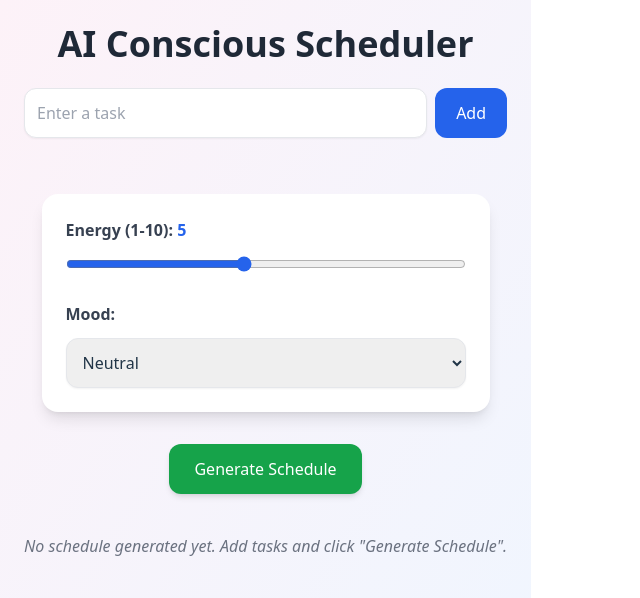
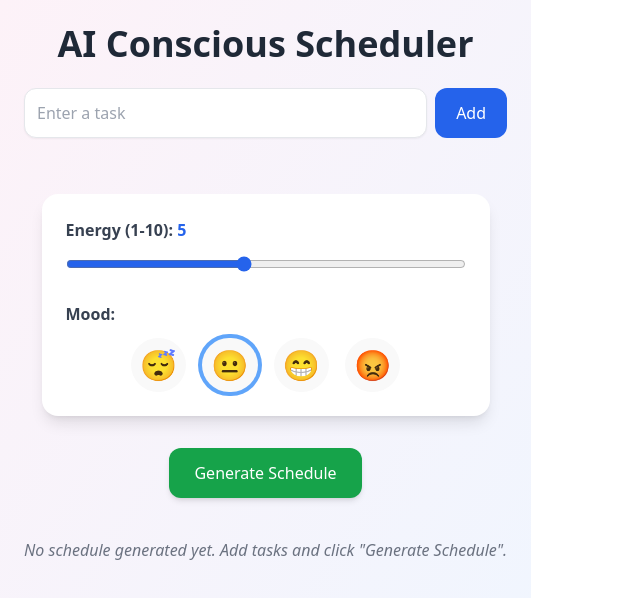
Before and after one commit to Anshupriya-07/ai-conscious-calendar, a React (Vite) app in the folder frontend/: page / in a window 1280 px wide. Shown: the top 598 px of the page, without its empty margins (0-640 px from the left). Built offline with nearby package versions, Linux system fonts and the light colour scheme.

Commit message:
Batch classification backend update + mood emoji selector frontend

```diff
--- a/frontend/src/App.jsx
+++ b/frontend/src/App.jsx
@@ -136,16 +136,33 @@ function App() {
           className="w-full accent-blue-600"
         />
         <label className="block mt-6 mb-3 font-semibold text-gray-700">Mood:</label>
-        <select
-          value={mood}
-          onChange={(e) => setMood(e.target.value)}
-          className="border p-3 rounded-xl w-full shadow-sm focus:outline-none focus:ring-2 focus:ring-blue-400"
-        >
-          <option value="Neutral">Neutral</option>
-          <option value="Tired">Tired</option>
-          <option value="Happy">Happy</option>
-          <option value="Stressed">Stressed</option>
-        </select>
+<div className="flex gap-4 justify-center">
+  <button
+    onClick={() => setMood("Tired")}
+    className={`text-3xl p-2 rounded-full ${mood === "Tired" ? "ring-4 ring-blue-400" : ""}`}
+  >
+    😴
+  </button>
+  <button
+    onClick={() => setMood("Neutral")}
+    className={`text-3xl p-2 rounded-full ${mood === "Neutral" ? "ring-4 ring-blue-400" : ""}`}
+  >
+    😐
+  </button>
+  <button
+    onClick={() => setMood("Happy")}
+    className={`text-3xl p-2 rounded-full ${mood === "Happy" ? "ring-4 ring-blue-400" : ""}`}
+  >
+    😁
+  </button>
+  <button
+    onClick={() => setMood("Stressed")}
+    className={`text-3xl p-2 rounded-full ${mood === "Stressed" ? "ring-4 ring-blue-400" : ""}`}
+  >
+    😡
+  </button>
+</div>
+
       </div>
 
       {/* Generate schedule button */}
```
Also changed, not shown: 1 other file (tests, documents, lock files or other folders).
